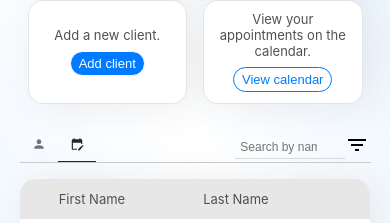
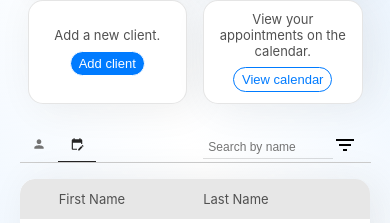
Before and after one commit to Vikas10102001/Trainex, a React (Create React App) app: page / in a window 390 px wide. Shown: the part 239-462 px from the top of the page. Built offline with nearby package versions, Linux system fonts and the light colour scheme.

Commit message:
fix : ui

```diff
--- a/src/styles/dashboard.css
+++ b/src/styles/dashboard.css
@@ -465,13 +465,13 @@ li.table-row span {
     align-items: baseline;
   }
   .filter {
-    margin-right: 3rem;
+    margin-right: 5rem;
   }
   .dashboard-main {
     top: 14%;
   }
   .filter input[type="search"] {
-    width: 110px;
+    width: 130px;
     font-size: 12px;
   }
   .filter-item {
```
